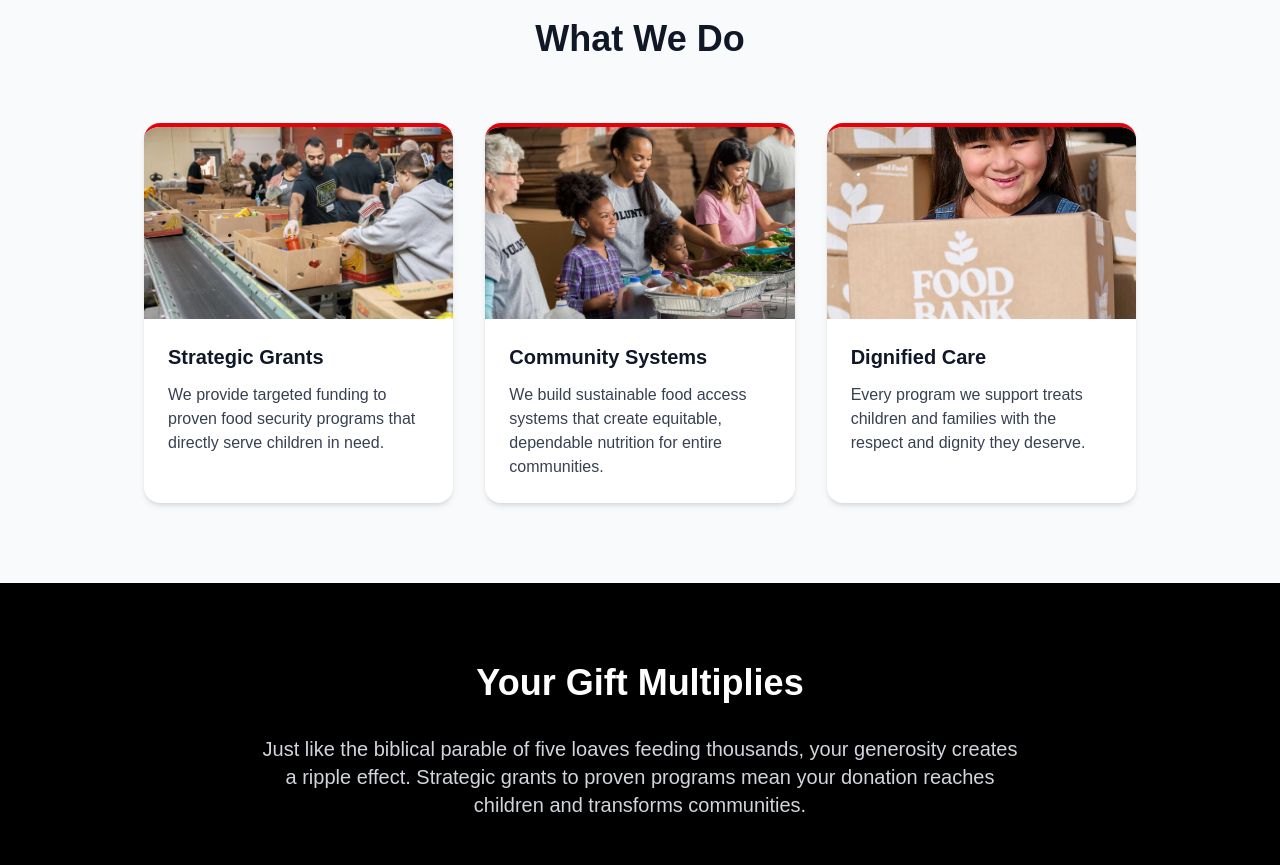
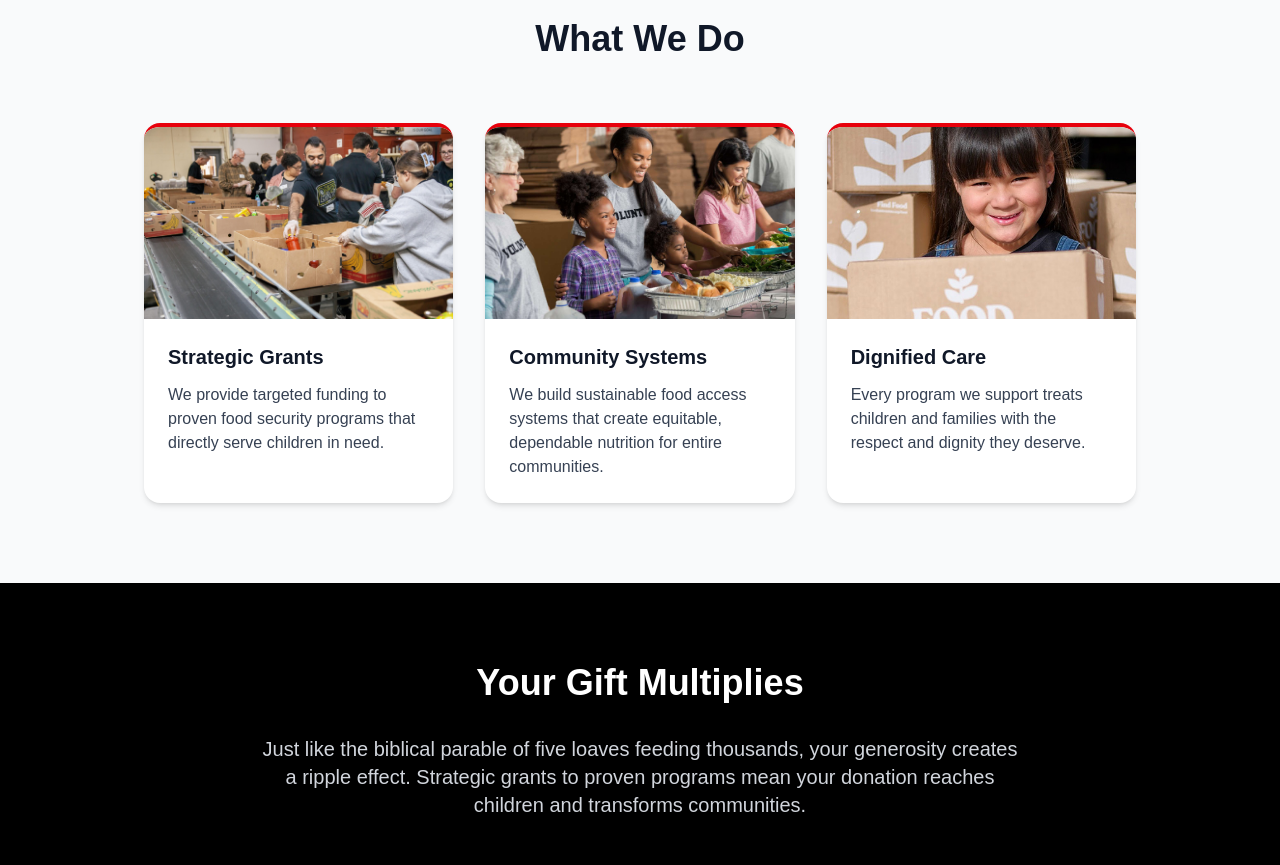
Before and after one commit to gdsakelaris/jeancf-website, a Next.js app: page / in a window 1280 px wide. Shown: the part 1140-2005 px from the top of the page. Built offline with nearby package versions, Linux system fonts and the light colour scheme.

Commit message:
Adjusted one image

```diff
--- a/app/page.tsx
+++ b/app/page.tsx
@@ -120,6 +120,7 @@ export default function Home() {
                     alt="Dignified Care"
                     fill
                     className="object-cover"
+                    style={{ objectPosition: 'center 25%' }}
                   />
                 </div>
                 <div className="p-6">
```
Also changed, not shown: public/logo_square.png.
